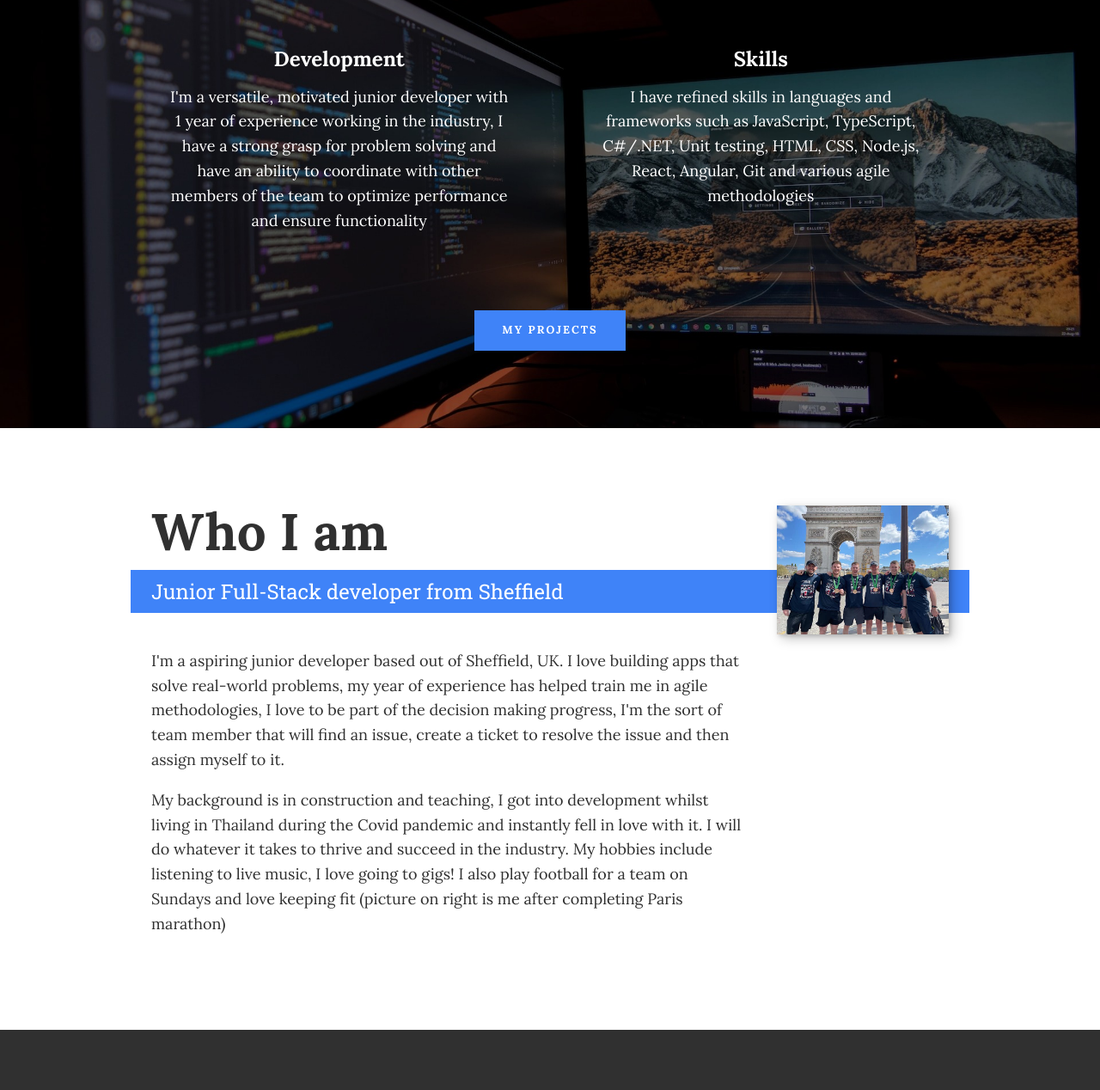
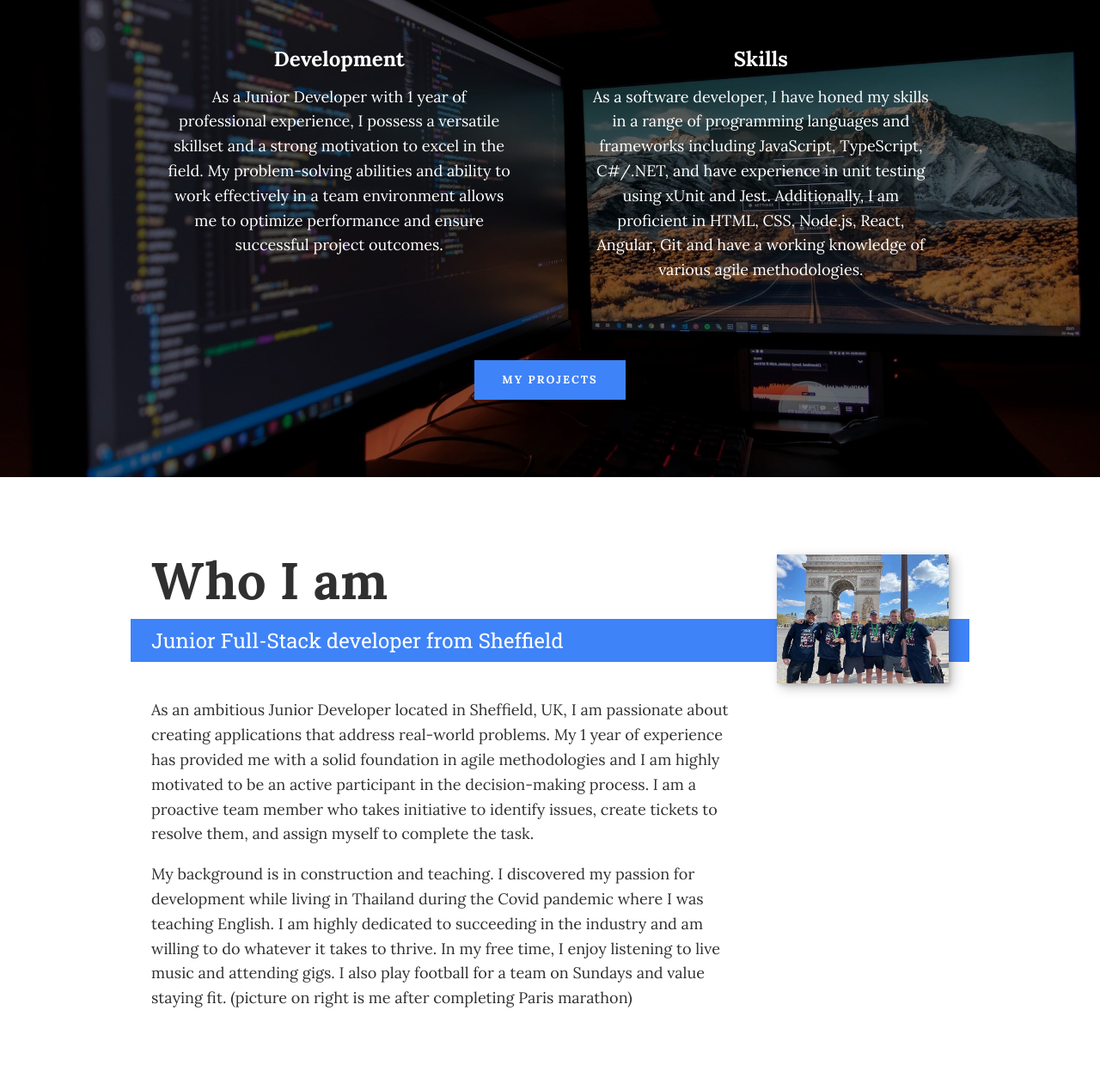
Before and after one commit to matthewmanbrad/portfolio, a website built with Vite: page index.html in a window 1280 px wide. Shown: the part 652-1920 px from the top of the page at 86% size. Built offline with nearby package versions, Linux system fonts and the light colour scheme.

Commit message:
edit homepage further

```diff
--- a/index.html
+++ b/index.html
@@ -14,7 +14,6 @@
     <link rel="stylesheet" href="https://cdnjs.cloudflare.com/ajax/libs/font-awesome/5.11.2/css/all.css"
         integrity="sha256-46qynGAkLSFpVbEBog43gvNhfrOj+BmwXdxFgVK/Kvc=" crossorigin="anonymous" />
 
-    <!-- Update these with your own fonts -->
     <link href="https://fonts.googleapis.com/css?family=Lora:400,700|Roboto+Slab:400,700&display=swap" rel="stylesheet">
 
     <link rel="stylesheet" href="css/style.css">
@@ -52,16 +51,19 @@
         <div class="services">
             <div class="service">
                 <h3>Development</h3>
-                <p>I'm a versatile, motivated junior developer with 1 year of experience working in the industry, I have
-                    a strong grasp for problem solving and have an ability to coordinate with other members of the team
-                    to optimize performance and ensure functionality</p>
+                <p>As a Junior Developer with 1 year of professional experience, I possess a versatile skillset and a
+                    strong motivation to excel in the field. My problem-solving abilities and ability to work
+                    effectively in a team environment allows me to optimize performance and ensure successful project
+                    outcomes.</p>
             </div>
 
 
             <div class="service">
                 <h3>Skills</h3>
-                <p>I have refined skills in languages and frameworks such as JavaScript, TypeScript, C#/.NET, Unit
-                    testing, HTML, CSS, Node.js, React, Angular, Git and various agile methodologies</p>
+                <p>As a software developer, I have honed my skills in a range of programming languages and frameworks
+                    including JavaScript, TypeScript, C#/.NET, and have experience in unit testing using xUnit and Jest.
+                    Additionally, I am proficient in HTML, CSS, Node.js, React, Angular, Git and have a working
+                    knowledge of various agile methodologies.</p>
             </div> <!-- / service -->
 
             <!-- Add more services if you want -->
@@ -78,14 +80,17 @@
         <p class="section__subtitle section__subtitle--about">Junior Full-Stack developer from Sheffield</p>
 
         <div class="about-me__body">
-            <p>I'm a aspiring junior developer based out of Sheffield, UK. I love building apps that solve real-world
-                problems, my year of experience has helped train me in agile methodologies, I love to be part of the
-                decision making progress, I'm the sort of team member that will find an issue, create a ticket to
-                resolve the issue and then assign myself to it.</p>
-            <p>My background is in construction and teaching, I got into development whilst living in Thailand during
-                the Covid pandemic and instantly fell in love with it. I will do whatever it takes to thrive and succeed
-                in the industry. My hobbies include listening to live music, I love going to gigs! I also play football
-                for a team on Sundays and love keeping fit (picture on right is me after
+            <p>As an ambitious Junior Developer located in Sheffield, UK, I am passionate about creating applications
+                that address real-world problems. My 1 year of experience has provided me with a solid foundation in
+                agile methodologies and I am highly motivated to be an active participant in the decision-making
+                process. I am a proactive team member who takes initiative to identify issues, create tickets to resolve
+                them, and assign myself to complete the task.</p>
+            <p>My background is in construction and teaching. I discovered my passion for
+                development while living in Thailand during the Covid pandemic where I was teaching English. I am highly
+                dedicated to succeeding in the industry and am willing to do whatever it takes to thrive. In my free
+                time, I enjoy listening to
+                live music and attending gigs. I also play football for a team on Sundays and value staying fit. (picture
+                on right is me after
                 completing Paris marathon)</p>
         </div>
 
```
Also changed, not shown: portfolio-item.html (+0 -1 lines).
